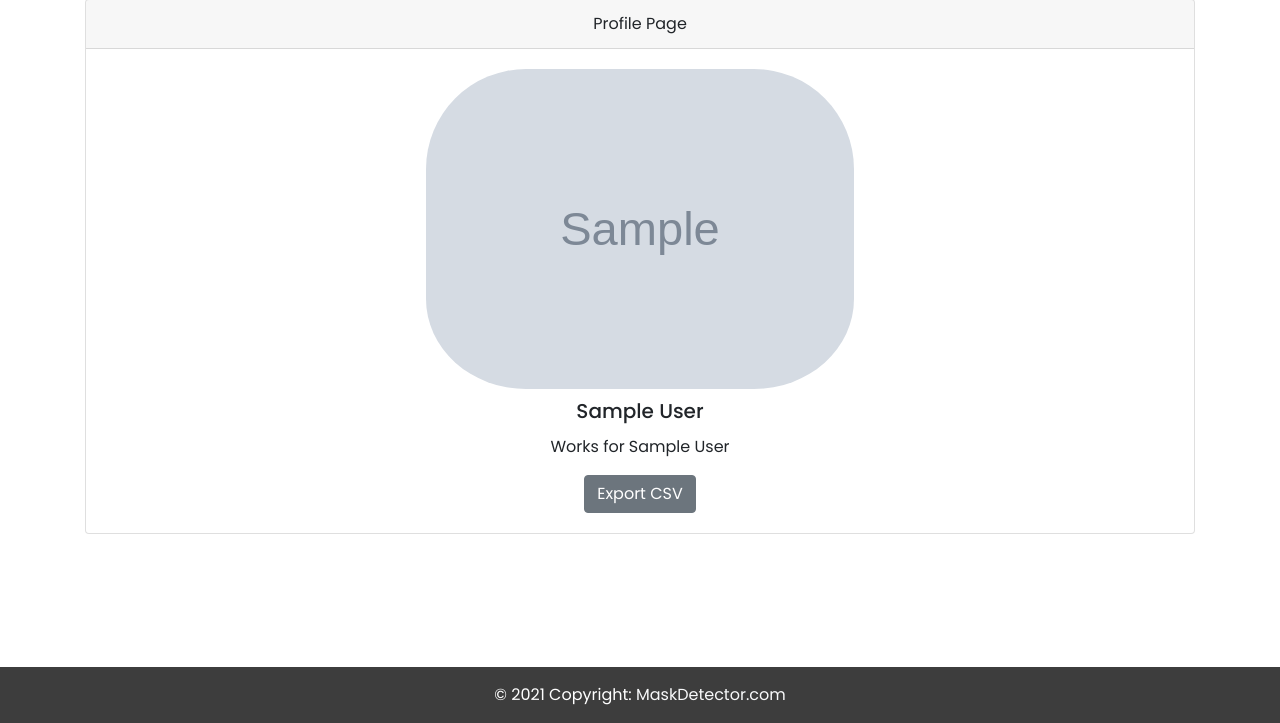
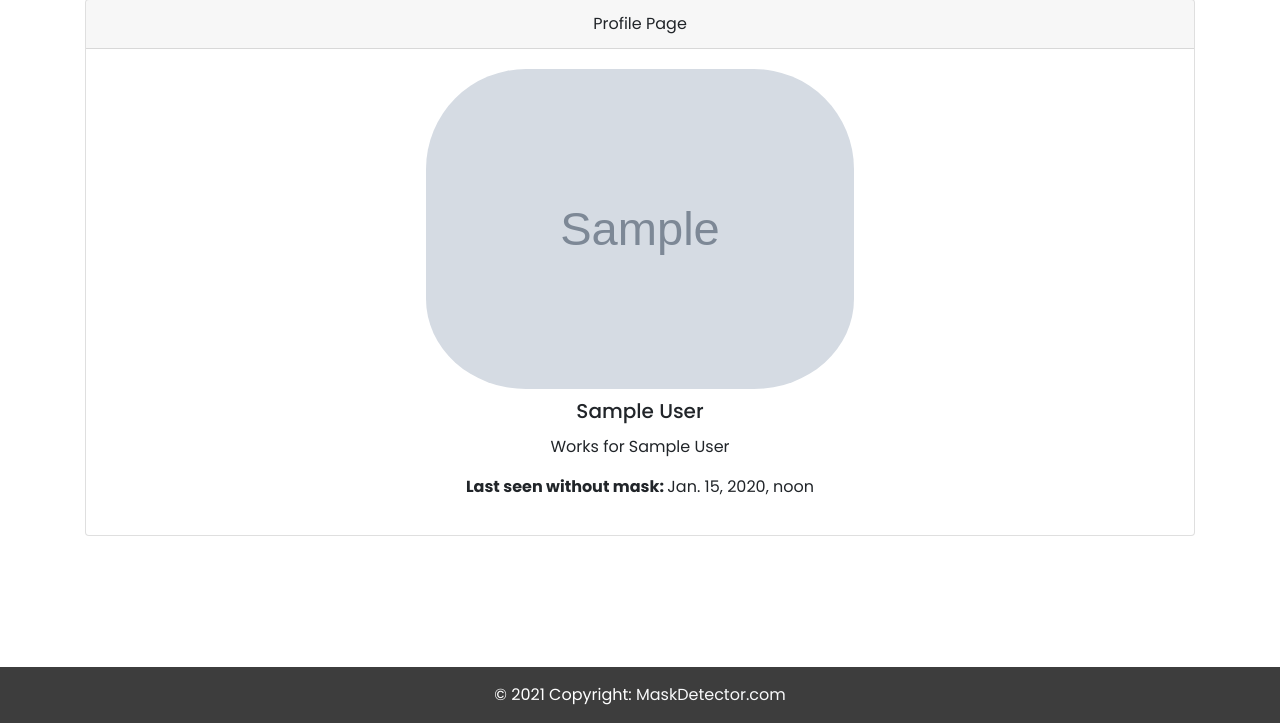
Before and after one commit to Maddie02/mask-detector, a Django app: page /profile/ in a window 1280 px wide. Shown: the part 77-800 px from the top of the page. Run offline with Django 3.2, Linux system fonts and the light colour scheme; a user stored in the database is signed in; tables that the repository leaves empty hold one stand-in row (values such as "Sample post"); grey boxes marked "Sample" are stand-in pictures; some libraries are stand-ins or nearby versions.

Commit message:
[Update] Update profile view

```diff
--- a/mask_detect/accounts/templates/accounts/profile.html
+++ b/mask_detect/accounts/templates/accounts/profile.html
@@ -1,6 +1,7 @@
 {% extends "accounts/base.html" %}
 {% load crispy_forms_tags %}
 {% load static %}
+{% load tz %}
 
 <title>{% block title %}Profile{% endblock %}</title>
 
@@ -18,7 +19,11 @@
             {% endif %}
             <h5 class="card-title">{{ user.first_name }}&nbsp;{{ user.last_name }}</h5>
             <p class="card-text">Works for {{ user.company }}</p>
-            <a href={% url 'export-csv' %} class="btn btn-secondary">Export CSV</a>
+            {% if last_seen_without_mask %}
+                {% timezone 'Europe/Sofia' %}
+                    <p><strong>Last seen without mask: </strong>{{ last_seen_without_mask }}</p>
+                {% endtimezone %}
+            {% endif %}
         </div>
     </div>
 </div>
--- a/mask_detect/accounts/views.py
+++ b/mask_detect/accounts/views.py
@@ -4,6 +4,7 @@ from django.contrib.auth.decorators import login_required
 from django.http import HttpResponse
 from .forms import SignUpEmployeeForm
 from .models import Employee
+from stats.models import Statistic
 import datetime
 import csv
 
@@ -26,4 +27,11 @@ def register(request):
 
 @login_required
 def profile(request):
-    return render(request, 'accounts/profile.html')
+
+    user_stats = Statistic.objects.filter(employee=request.user).first()
+
+    context = {
+        'last_seen_without_mask': user_stats.last_seen_date
+    }
+
+    return render(request, 'accounts/profile.html', context)
--- a/mask_detect/mask_detect/settings.py
+++ b/mask_detect/mask_detect/settings.py
@@ -148,7 +148,7 @@ MEDIA_URL = '/media/'
 
 CRISPY_TEMPLATE_PACK = 'bootstrap4'
 
-LOGIN_REDIRECT_URL = 'home'
+LOGIN_REDIRECT_URL = 'profile'
 LOGIN_URL = 'login'
 
 
```
